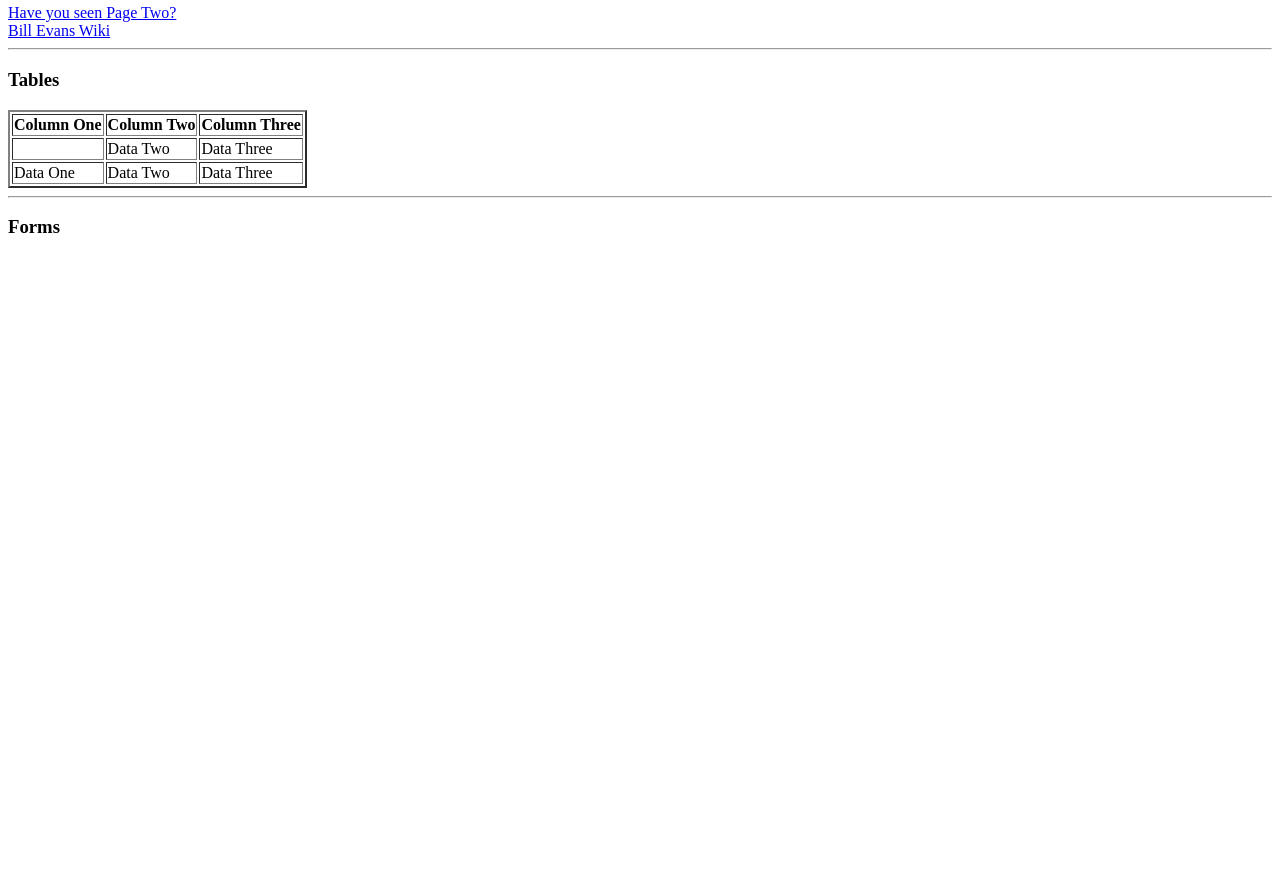
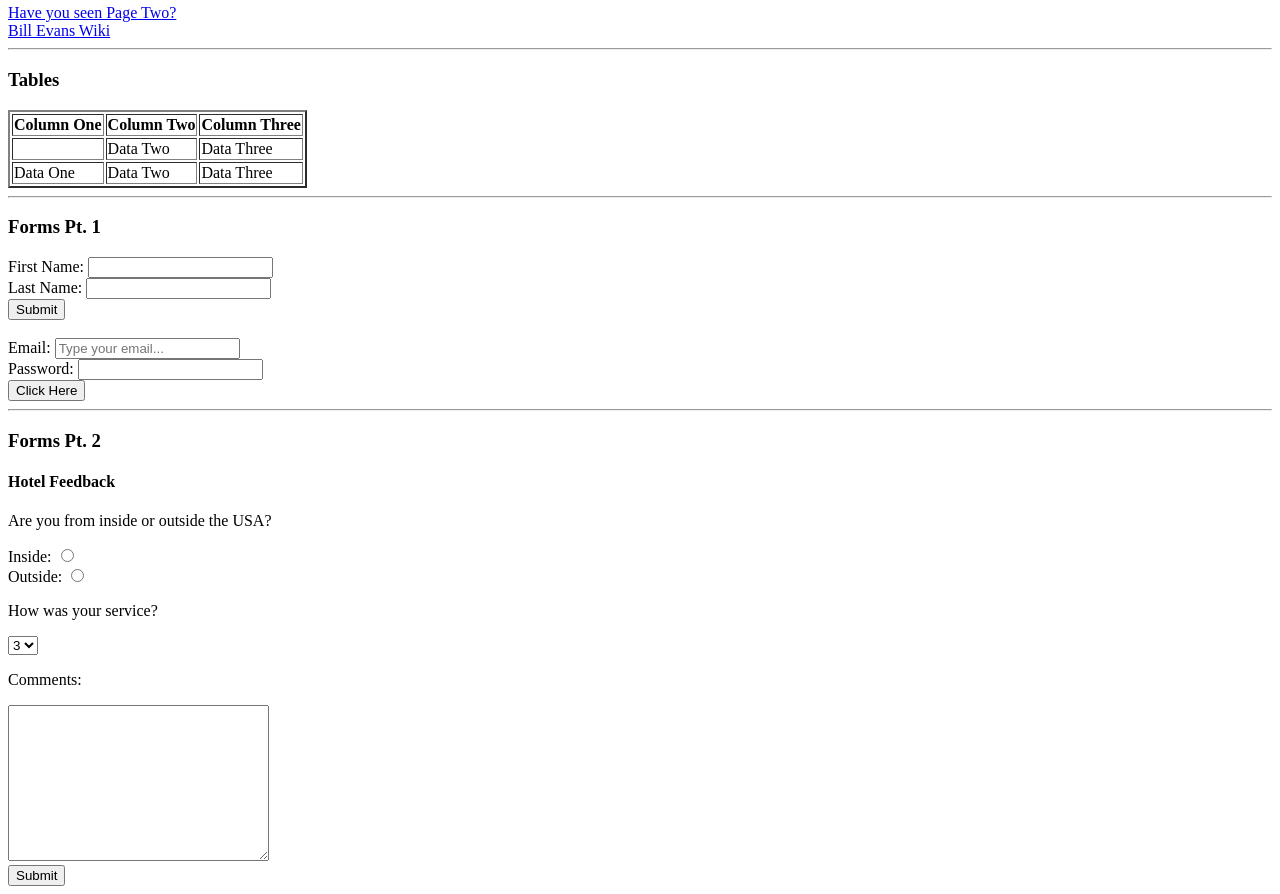
Before and after one commit to ttajohnson/django_ingrained, a plain HTML site: page HTML/index.html in a window 1280 px wide. Shown: the part 1362-2256 px from the top of the page. Before the commit the page ends 1619 px from the top, so only its background shows below. Drawn offline with Linux system fonts and the light colour scheme.

Commit message:
html review complete

```diff
--- a/HTML/index.html
+++ b/HTML/index.html
@@ -7,7 +7,7 @@
     <title>HTML</title>
 </head>
 <body>
-    <section id="basic-tags">
+    <section id="html-basics">
         <div id="basics">
             <h1>Basic Tags</h1>
             <h2>Headers</h2>
@@ -86,10 +86,57 @@
             </div>
         </div>
         <hr>
-        <div id="forms">
-            <h3>Forms</h3>
+        <div id="forms-1">
+            <h3>Forms Pt. 1</h3>
+            <div id="starter-form">
+                <form action="page_two.html">
+                    <label for="fname">First Name:</label>
+                    <input id="fname" name="fname" type="text">
+                    <br>
+                    <label for="lname">Last Name:</label>
+                    <input id="lname" name="lname" type="text">
+                    <br>
+                    <input type="submit">
+                </form>
+            </div>
+            <br>
             <div>
+                <form action="page_two.html">
+                    <label for="email">Email:</label>
+                    <input placeholder="Type your email..." id="email" name="email" type="email"><br>
 
+                    <label for="pw">Password:</label>
+                    <input id="pw" name="pw" type="password"><br>
+
+                    <input type="submit" value="Click Here">
+                </form>
+            </div>
+        </div>
+        <hr>
+        <div id="forms-2">
+            <h3>Forms Pt. 2</h3>
+            <div>
+                <h4>Hotel Feedback</h4>
+                <form action="page_two.html">
+                    <p>Are you from inside or outside the USA?</p>
+                    <label for="in">Inside: </label>
+                    <input name="location" id="in" value="in" type="radio">
+                    <br>
+                    <label for="out">Outside: </label>
+                    <input name="location" id="out" value="out" type="radio">
+                    <br>
+                    <p>How was your service?</p>
+                    <select name="stars" id="">
+                        <option value="Great">3</option>
+                        <option value="Meh">2</option>
+                        <option value="Awful">1</option>
+                    </select>
+                    <br>
+                    <p>Comments:</p>
+                    <textarea name="" id="" cols="30" rows="10"></textarea>
+                    <br>
+                    <input type="submit">
+                </form>
             </div>
         </div>
     </section>
```
